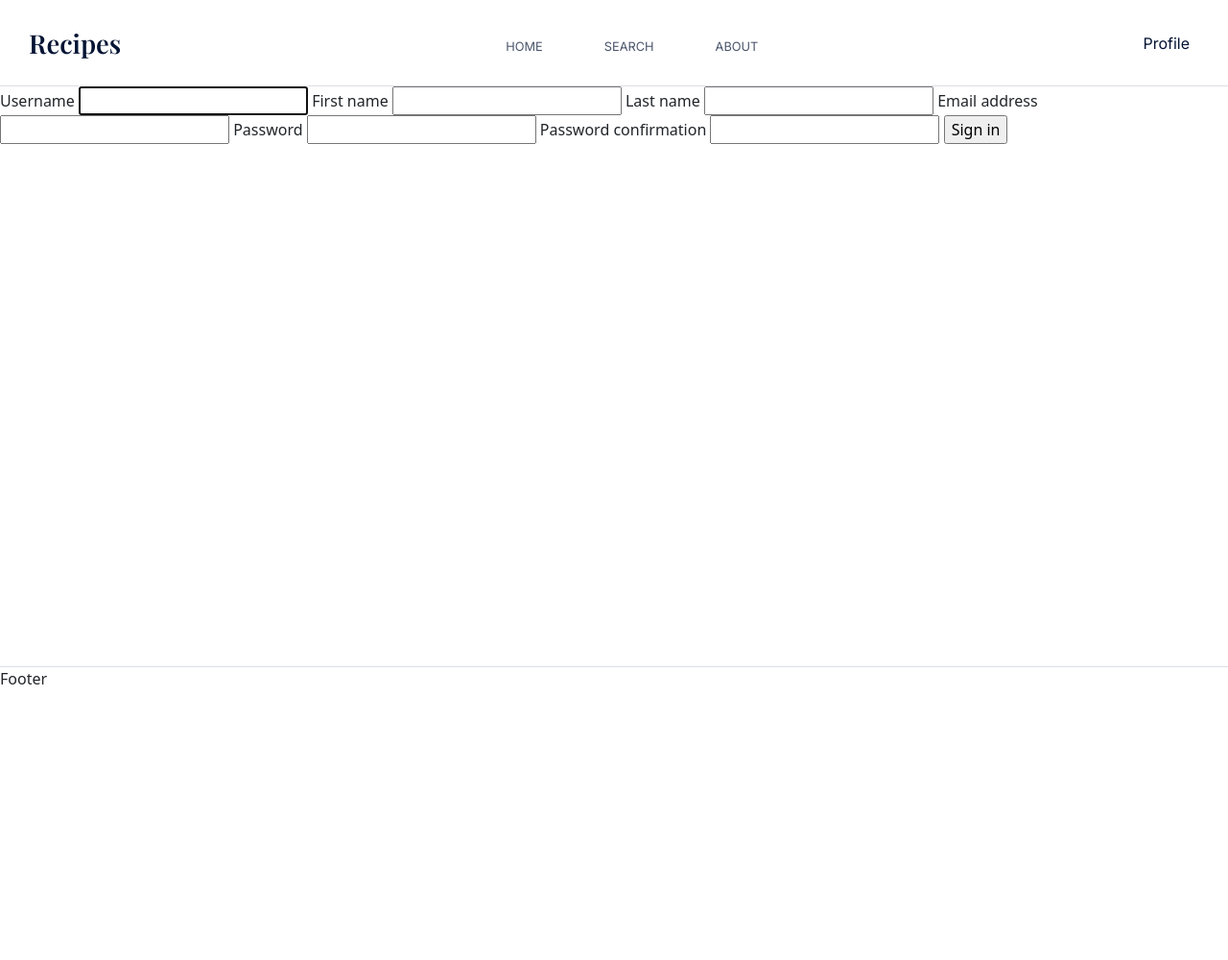
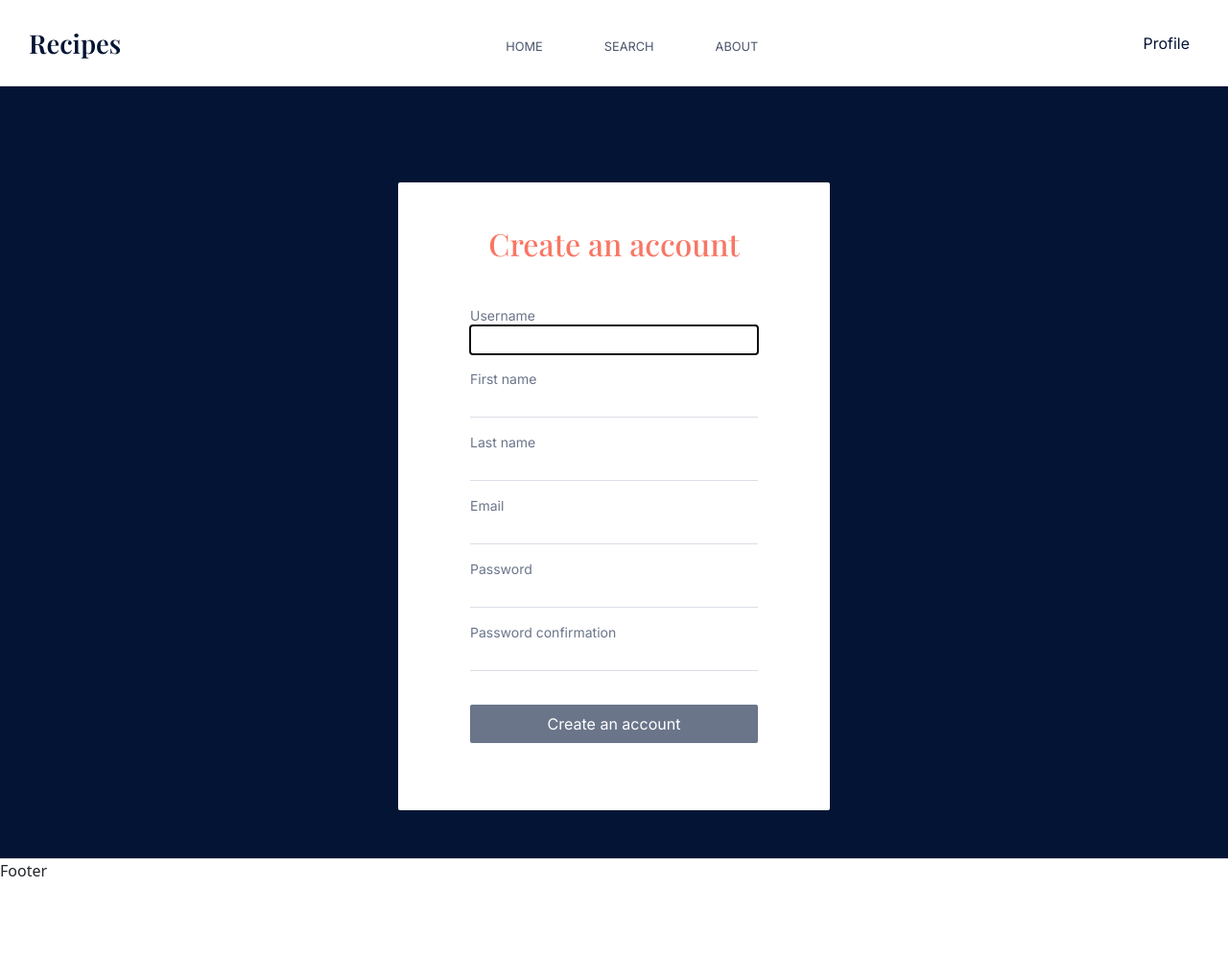
Before and after one commit to kkornilova/AI_search_assistant, a Django app: page /register in a window 1280 px wide. Shown: the whole page at 96% size. Before the commit the page ends 713 px from the top, so only its background shows below. Run offline with Django 5.2, Linux system fonts and the light colour scheme.

Commit message:
add register page styling

```diff
--- a/website/forms.py
+++ b/website/forms.py
@@ -35,3 +35,11 @@ class CreateUserForm(UserCreationForm):
         model = User
         fields = ["username", "first_name", "last_name",
                   "email", "password1", "password2"]
+        labels = {
+            "username": "Username",
+            "first_name": "First name",
+            "last_name": "Last name",
+            "email": "Email",
+            "password1": "Password",
+            "password2": "Password confirmation"
+        }
--- /dev/null
+++ b/website/static/website/register.css
@@ -0,0 +1,70 @@
+.title {
+    font-family: "Playfair Display", sans-serif;
+    color: #f97664;
+    font-size: 32px;
+    font-weight: 500;
+    text-align: center;
+    width: 100%;
+    margin-top: 40px;
+    margin-bottom: 40px;
+
+}
+
+.form-wrapper {
+    display: flex;
+    justify-content: center;
+    background-color: #041434;
+    width: 100%;
+    padding: 50px;
+}
+.form {
+    background-color: #ffff;
+    margin-top: 50px;
+    padding-bottom: 70px;
+    width: 450px;
+    height:fit-content;
+    display: grid;
+    justify-content: center;
+    border-radius: 2px;
+}
+.field-label {
+    display: flex;
+    flex-direction: column;
+
+    color: #6a758a;
+    text-decoration: none;
+    margin-bottom: 0;
+    font-family: "Inter", sans-serif;
+    font-size: 14px;
+
+
+}
+
+#id_first_name, #id_username,
+#id_last_name, #id_email, #id_password1,
+#id_password2 {
+    border: none;
+    border-bottom: 1px solid #dbdee6 ;
+    margin-bottom: 15px;
+    height: 30px;
+    width: 300px;
+
+}
+
+.create-account-btn {
+    width: 300px;
+    height: 40px;
+    background-color: #6a758a;
+    color: white;
+    font-size: 16px;
+    font-family: "Inter", sans-serif;
+    border: none;
+    border-radius: 2px;
+    margin-top: 20px;
+
+  }
+
+  .create-account-btn:hover {
+    background-color: #041434;
+
+  }
--- a/website/static/website/search_all_recipes.css
+++ b/website/static/website/search_all_recipes.css
@@ -116,8 +116,6 @@ div.btn-group {
   font-family: "Inter", sans-serif;
 
 }
-/* .filter-item {
- */
 
 #id_intolerance, #id_diet,
 #id_meal, #id_cuisine{
--- a/website/templates/website/register.html
+++ b/website/templates/website/register.html
@@ -6,18 +6,23 @@ Sign in
 {% endblock %}
 
 {% block css_files %}
-  {% comment %} <link rel="stylesheet" href="{% static "website/register.css" %}" /> {% endcomment %}
+  <link rel="stylesheet" href="{% static "website/register.css" %}" />
 {% endblock %}
 
 {% block content %}
+<div class="form-wrapper">
+  <form class="form" action='' method="POST">
+      {% csrf_token %}
+      <p class="title">Create an account</p>
+      {% for field in form %}
+          <label class="field-label">{{ field.label }}
+            {{ field }}
+          </label>
+      {% endfor %}
+      <input class="create-account-btn" type="submit" value="Create an account">
+      {{ form.errors}}
+  </form>
 
-<form class="form" action={% url 'website:register-page'%} method="POST">
-    {% csrf_token %}
-    {% for field in form %}
-        {{ field.label }}
-        {{ field }}
-    {% endfor %}
-    <input class="search-btn" type="submit" value="Sign in">
-</form>
+</div>
 
 {% endblock %}
```
